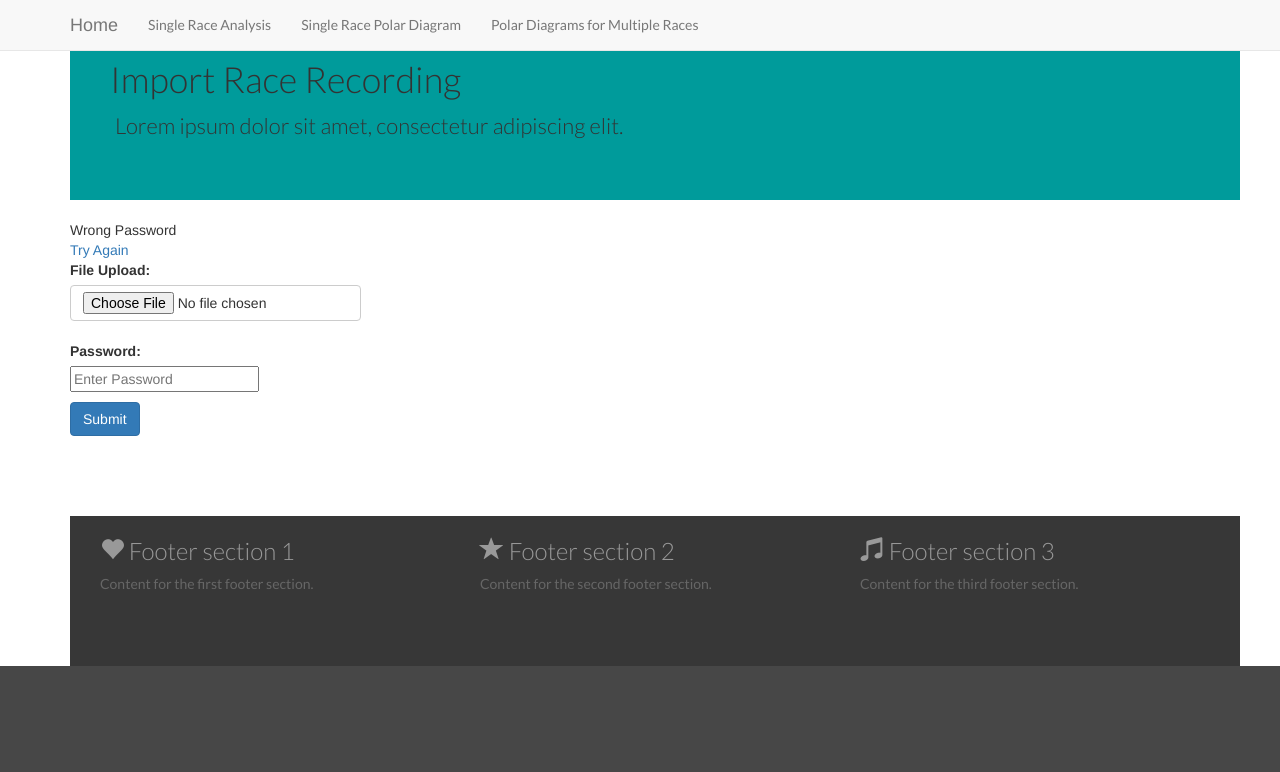
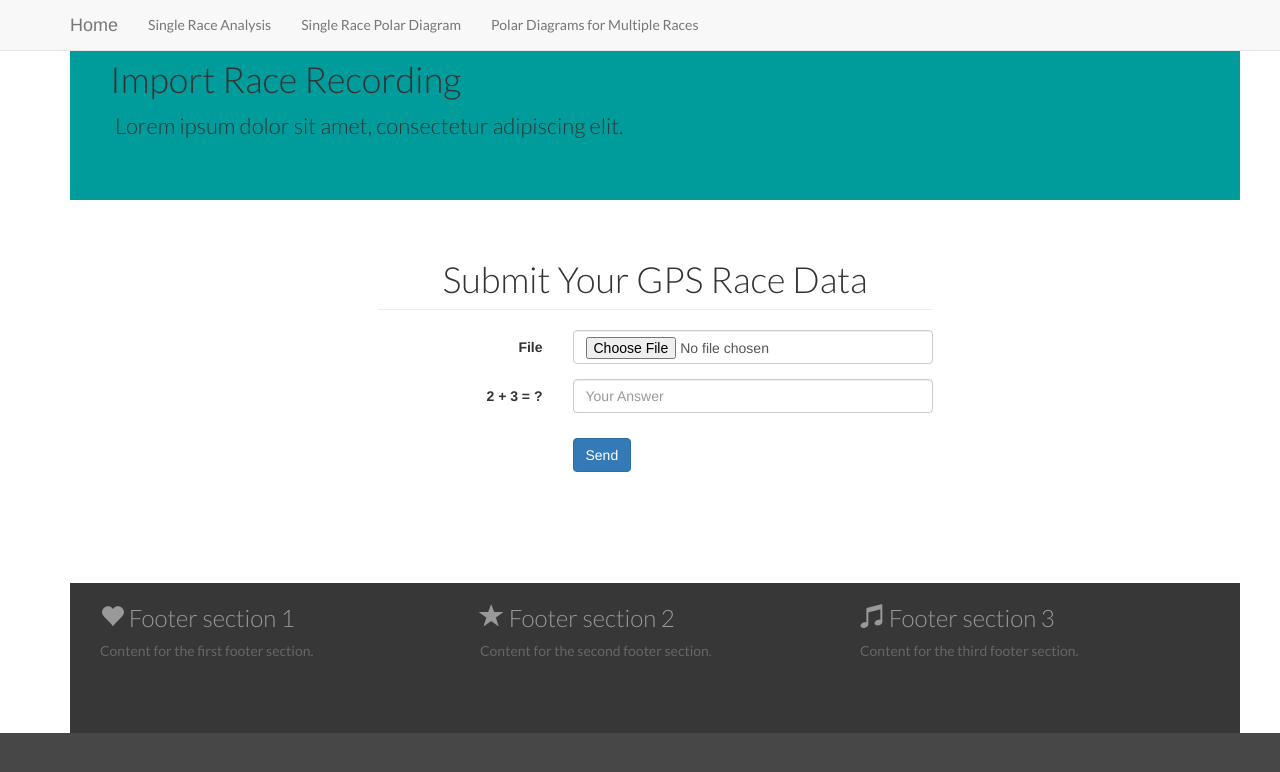
Before and after one commit to DaleHawkes/Track-King, a PHP site: page /import_race_recording.php in a window 1280 px wide. Shown: the top 772 px of the page. Run offline with PHP 8.4, Linux system fonts and the light colour scheme; data that the repository does not hold is empty; some libraries are stand-ins or nearby versions.

Commit message:
New form version 1

```diff
--- a/import_race_recording.php
+++ b/import_race_recording.php
@@ -34,18 +34,8 @@
 
 		<?php
 
-	//-------------------------------------------------------------------------------------------------------------------
-	//PASSWORD CHECK STATEMENT
-
-	$password_check_variable = "A19FED6";
-
-	if ($_POST[password] == $password_check_variable)
-	{
-	//-------------------------------------------------------------------------------------------------------------------
-
-
 			//If we have received a submission.
-			if ($_POST['submitted'] == "yes"){
+			if ($_POST['submit'] == "yes"){
 				$goodtogo = true;
 				//Check for a blank submission.
 				try {
@@ -123,33 +113,52 @@
 							//########################################################################################
 							} // End of while loop
 				}
-				?><br /><a href="import_race_recording.php">Try Again</a><?php
 			}
-	} else { // Password CHECK ELSE THEY HAVE NOT PUT RIGHT CODE IN
-	echo "Wrong Password";
-	echo "<br /><a href='import_race_recording.php'>Try Again</a>";
 
 			//Only show the form if there is no submission.
 
 			if ($_POST['submitted'] != "yes"){
 				?>
-					<form action="import_race_recording.php" method="post" enctype="multipart/form-data">
-					<input type="hidden" name="submitted" value="yes" />
-					<label for="csvfile">File Upload:</label>
-                    <br />
-                    <input name="csvfile" type="file" id="csvfile" class="btn btn-default"/>
-                    <br />
-                    <label for="password">Password:</label>
-                    <br />
-    				<input type="password" name="password" placeholder="Enter Password">
-                    <br />
-					<input type="submit" value="Submit" style="margin-top: 10px;" class="btn btn-primary">
-					</form>
+                	<div class="container">
+  		<div class="row">
+  			<div class="col-md-6 col-md-offset-3">
+  				<h1 class="page-header text-center">Submit Your GPS Race Data</h1>
+				<form class="form-horizontal" role="form" method="post" action="import_race_recording.php">
+
+                <?php echo $result; ?>
+
+					<div class="form-group">
+						<label for="date" class="col-sm-4 control-label">File</label>
+						<div class="col-sm-8">
+                        	<input type="file" class="form-control" id="csvfile" name="csvfile"/>
+						</div>
+					</div>
+
+					<div class="form-group">
+						<label for="human" class="col-sm-4 control-label">2 + 3 = ?</label>
+						<div class="col-sm-8">
+							<input type="text" class="form-control" id="human" name="human" placeholder="Your Answer">
+							<?php echo "<p class='text-danger'>$errHuman</p>";?>
+						</div>
+					</div>
+					<div class="form-group">
+						<div class="col-sm-8 col-sm-offset-4">
+							<input id="submit" name="submit" type="submit" value="Send" class="btn btn-primary">
+						</div>
+					</div>
+					<div class="form-group">
+						<div class="col-sm-8 col-sm-offset-2">
+							<?php echo $result; ?>
+						</div>
+					</div>
+				</form>
+			</div>
+		</div>
+	</div>
+
 				<?php
 			}
 
-
-	} //Password Check
 		?>
 
 <!-- END OF CONTENT HERE -->
```
